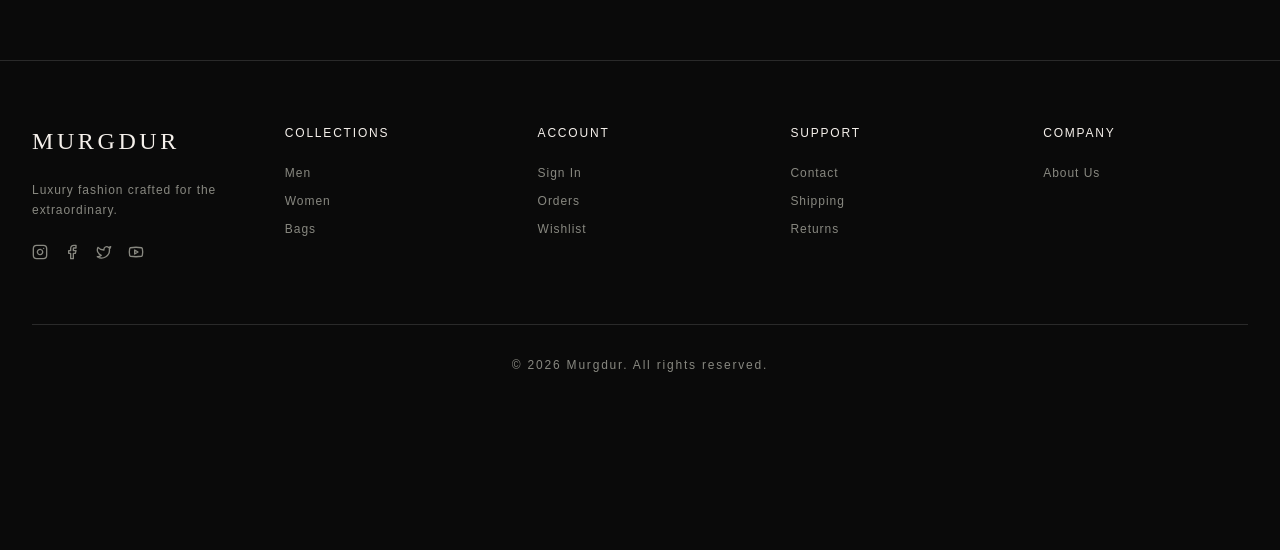
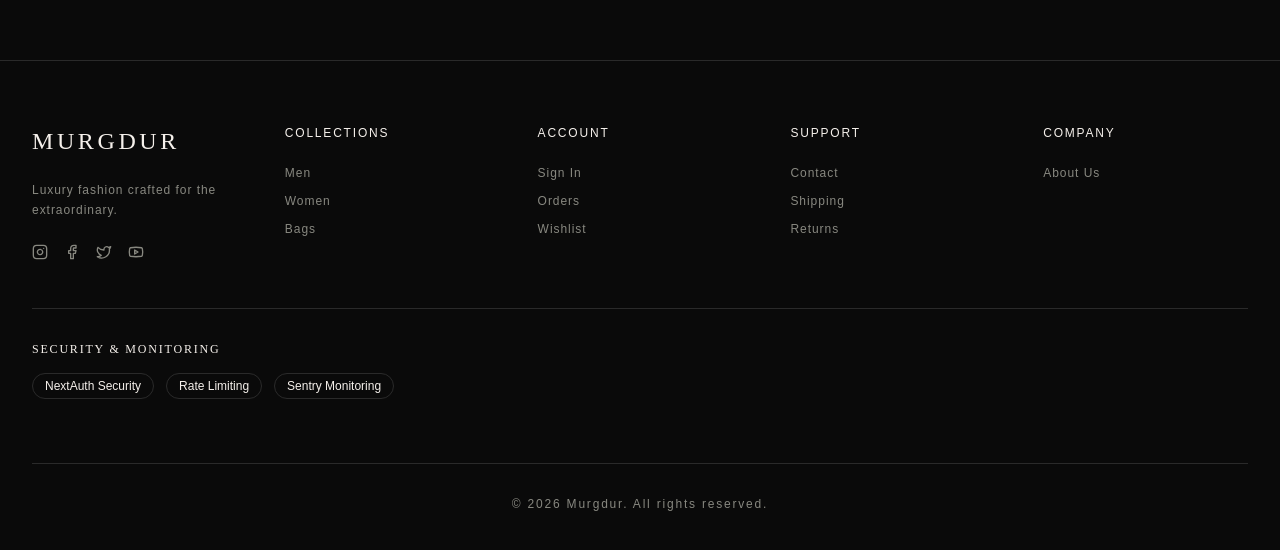
Before and after one commit to Lohit-Sathesh/MurgdurV2, a Next.js app in the folder frontend/: page / in a window 1280 px wide. Shown: the part 2662-3212 px from the top of the page. Before the commit the page ends 3099 px from the top, so only its background shows below. Built offline with nearby package versions, Linux system fonts and the light colour scheme; no server answers; what meilisearch would draw is missing.

Commit message:
Add security and monitoring section to footer

```diff
--- a/frontend/src/components/layout/Footer.tsx
+++ b/frontend/src/components/layout/Footer.tsx
@@ -56,6 +56,25 @@ export function Footer() {
           </div>
         ))}
       </div>
+      <div className="max-w-7xl mx-auto mt-12 pt-8 border-t border-luxury-gray">
+  <h3 className="text-luxury-white text-xs tracking-luxury uppercase mb-4">
+    Security & Monitoring
+  </h3>
+
+  <div className="flex flex-wrap gap-3">
+    <span className="px-3 py-1 border border-luxury-gray rounded-full text-xs">
+      NextAuth Security
+    </span>
+
+    <span className="px-3 py-1 border border-luxury-gray rounded-full text-xs">
+      Rate Limiting
+    </span>
+
+    <span className="px-3 py-1 border border-luxury-gray rounded-full text-xs">
+      Sentry Monitoring
+    </span>
+  </div>
+</div>
       <div className="max-w-7xl mx-auto mt-16 pt-8 border-t border-luxury-gray text-center">
         <p className="text-luxury-muted text-xs tracking-luxury">© 2026 Murgdur. All rights reserved.</p>
       </div>
```
